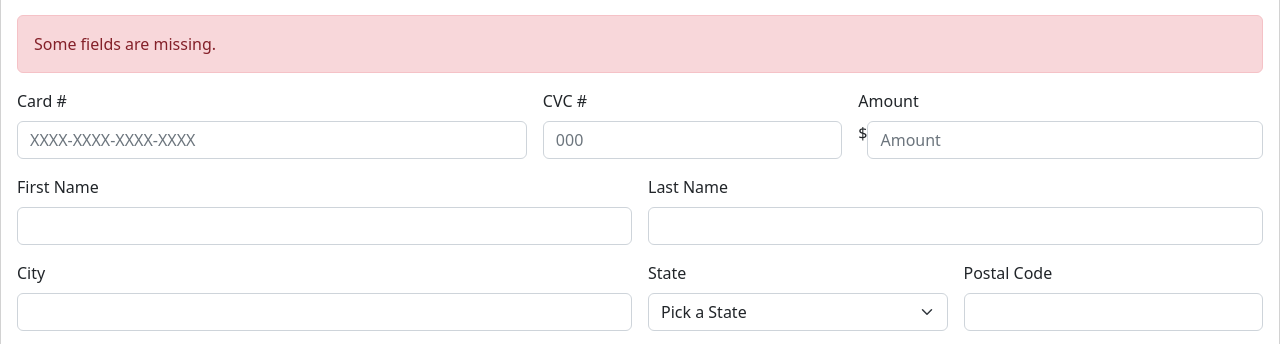
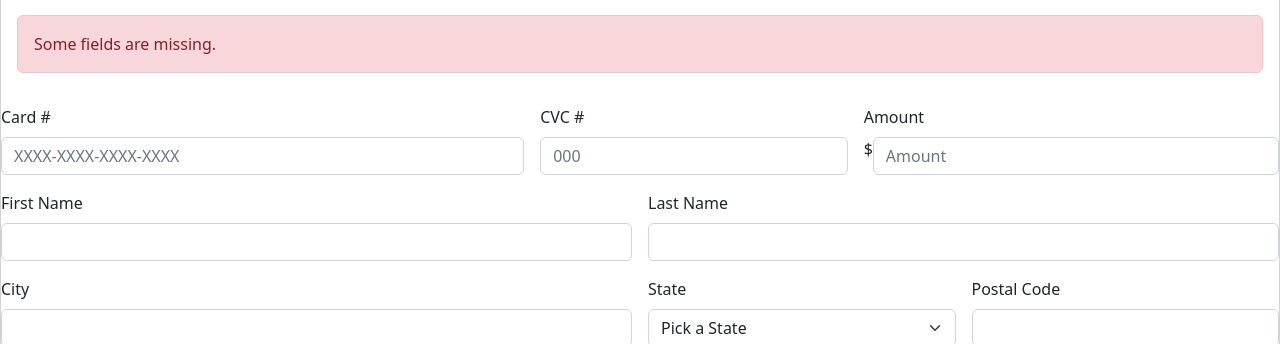
Before and after one commit to pfriedmann91/html5-form, a plain HTML site: page index.html in a window 1280 px wide. Shown: the part 65-409 px from the top of the page. Drawn offline with nearby package versions, Linux system fonts and the light colour scheme.

Commit message:
First commit

```diff
--- a/index.html
+++ b/index.html
@@ -17,6 +17,7 @@
             <div class="alert alert-danger" role="alert">
                 Some fields are missing.
               </div>
+        </div>
         <!-- FIN ALERT -->
          <!-- INICIO DEL FORM  -->
 
@@ -106,3 +107,5 @@
       <script src="https://cdn.jsdelivr.net/npm/bootstrap@5.2.3/dist/js/bootstrap.bundle.min.js" integrity="sha384-kenU1KFdBIe4zVF0s0G1M5b4hcpxyD9F7jL+jjXkk+Q2h455rYXK/7HAuoJl+0I4" crossorigin="anonymous"></script>
 </body>
 </html>
+
+PUEDE SER QUE ME HAYA FALTADO CERRAR UN DIV?
```
